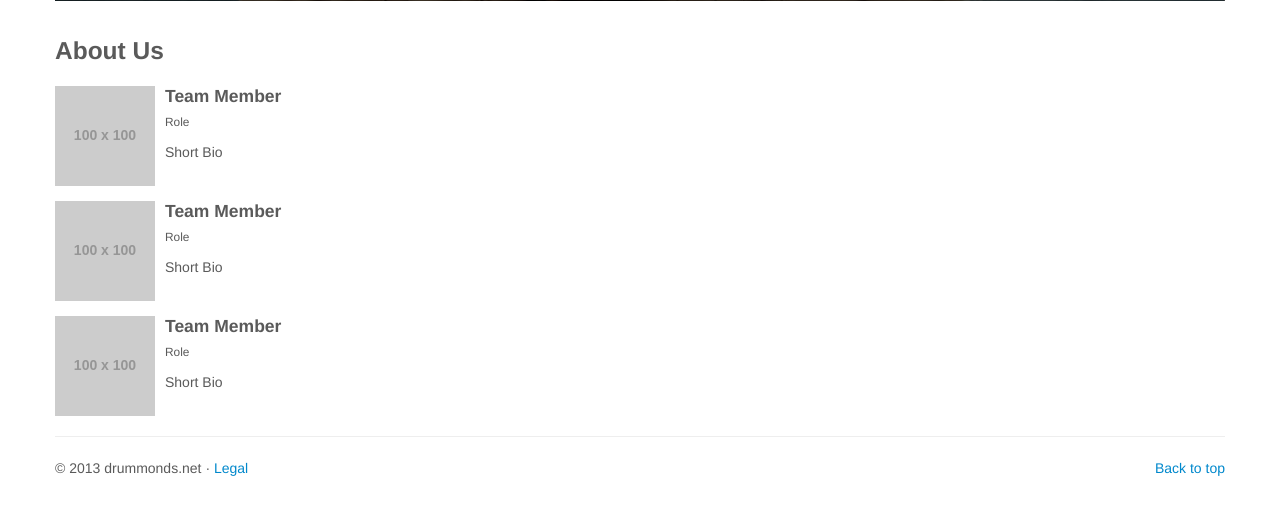
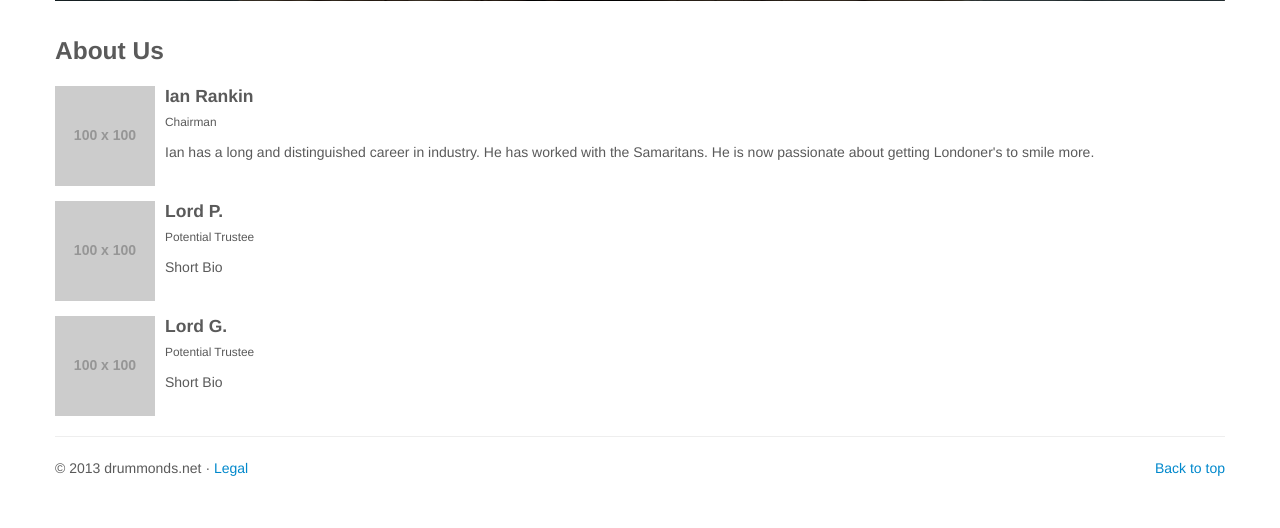
Before and after one commit to drummonds/london-smiles, a Django app: page /aboutus in a window 1280 px wide. Shown: the part 472-1000 px from the top of the page. Run offline with Django 3.2, Linux system fonts and the light colour scheme; grey boxes labelled with a size stand in for pictures from a placeholder-image service; parts of the project's set-up code (start-up, migrations or seed data) failed here and were passed over; some libraries are stand-ins or nearby versions.

Commit message:
Adding emphasis format and adjusting about us
Signed-off-by: Humphrey Drummond <hum3@drummond.info>

```diff
--- a/smiles/settings.py
+++ b/smiles/settings.py
@@ -39,7 +39,7 @@ DATABASES = {
 # timezone as the operating system.
 # If running in a Windows environment this must be set to the same as your
 # system time zone.
-TIME_ZONE = 'America/Chicago'
+TIME_ZONE = 'Europe/London'
 
 # Language code for this installation. All choices can be found here:
 # http://www.i18nguy.com/unicode/language-identifiers.html
--- a/smiles/smileapp/templates/aboutus.html
+++ b/smiles/smileapp/templates/aboutus.html
@@ -4,13 +4,33 @@
     <div class="row-fluid">
         <div class="span12">
             <h3>About Us </h3>
+
             <div class="media">
                 <a class="pull-left" href="#">
                     <img class="media-object" data-src="holder.js/64x64" src="http://placehold.it/100x100">
                 </a>
+
                 <div class="media-body">
-            <h4 class="media-heading">Team Member</h4>
-            <p><small>Role</small></p>
+                    <h4 class="media-heading">Ian Rankin</h4>
+
+                    <p>
+                        <small>Chairman</small>
+                    </p>
+                    <p>Ian has a long and distinguished career in industry. He has worked with the Samaritans. He is now
+                        passionate about getting Londoner's to smile more.</p>
+                </div>
+            </div>
+            <div class="media">
+                <a class="pull-left" href="#">
+                    <img class="media-object" data-src="holder.js/64x64" src="http://placehold.it/100x100">
+                </a>
+
+                <div class="media-body">
+                    <h4 class="media-heading">Lord P.</h4>
+
+                    <p>
+                        <small>Potential Trustee</small>
+                    </p>
                     <p>Short Bio</p>
                 </div>
             </div>
@@ -18,23 +38,17 @@
                 <a class="pull-left" href="#">
                     <img class="media-object" data-src="holder.js/64x64" src="http://placehold.it/100x100">
                 </a>
+
                 <div class="media-body">
-            <h4 class="media-heading">Team Member</h4>
-             <p><small>Role</small></p>
-            <p>Short Bio</p>
-          </div>
-        </div>
-        <div class="media">
-          <a class="pull-left" href="#">
-            <img class="media-object" data-src="holder.js/64x64" src="http://placehold.it/100x100">
-          </a>
-          <div class="media-body">
-            <h4 class="media-heading">Team Member</h4>
-             <p><small>Role</small></p>
+                    <h4 class="media-heading">Lord G.</h4>
+
+                    <p>
+                        <small>Potential Trustee</small>
+                    </p>
                     <p>Short Bio</p>
                 </div>
             </div>
         </div>
     </div>
 
-{% endblock%}
+{% endblock %}
--- a/smiles/smileapp/templates/base.html
+++ b/smiles/smileapp/templates/base.html
@@ -5,8 +5,8 @@
     <meta charset="utf-8">
     <title>London smiles campaign</title>
     <meta name="viewport" content="width=device-width, initial-scale=1.0">
-    <meta name="description" content="">
-    <meta name="author" content="">
+    <meta name="description" content="Get London smiling campagin">
+    <meta name="author" content="Ian Rankin">
 
     <!-- Le styles -->
     <link href="/static/css/bootstrap.min.css" rel="stylesheet">
--- a/smiles/static/css/style.css
+++ b/smiles/static/css/style.css
@@ -208,3 +208,11 @@ left: -20px;
 top:15px;
 color: #7a7a7a;
 }
+
+/*Custom smiles styling */
+.iansemphasis b {
+/*      padding: 14px 20px 16px; /* Increase vertical padding to match navbar links */
+/*      font-size: 16px; */
+      font-weight: bold;
+      text-shadow: 0 -1px 0 rgba(0,0,0,.5);
+    }
```
Also changed, not shown: smiles/smileapp/templates/home.html (+15 -5 lines). Lines whose indentation alone changed are shown as unchanged.
